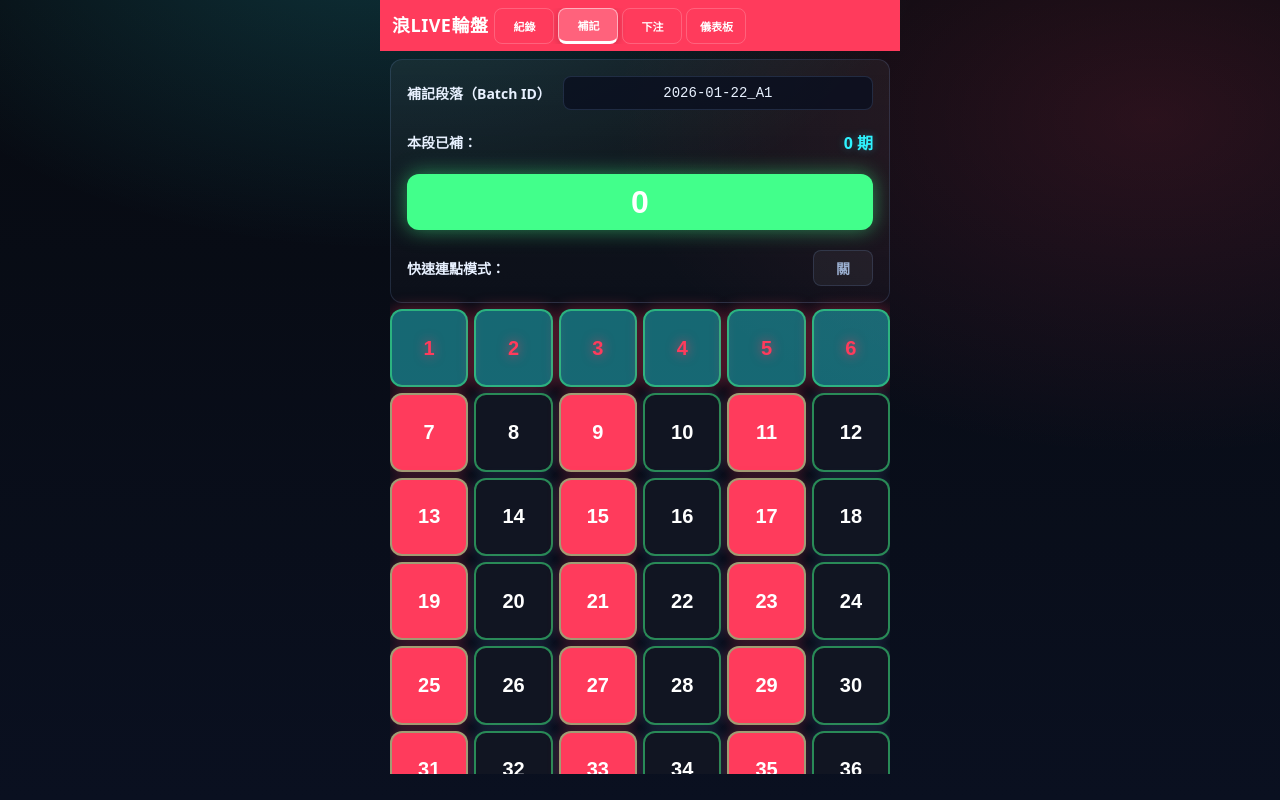
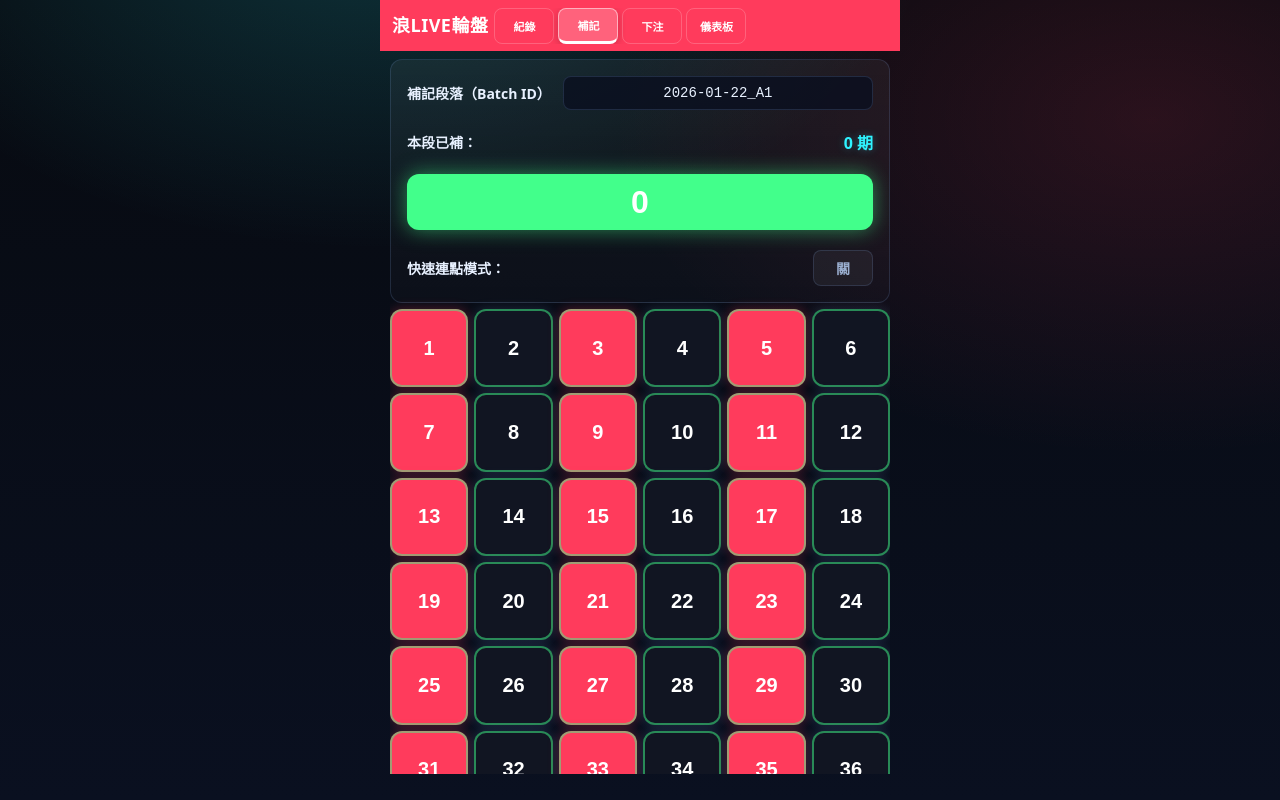
Before and after one commit to aley0221-cpu/langlive-roulette-pwa, a React (Vite) app: page / in a window 1280 px wide. Built offline with nearby package versions, Linux system fonts and the light colour scheme.

Commit message:
Update button styles: 0 button green background with white text, remove first row special styling (1-6 same as other rows)

```diff
--- a/src/App.css
+++ b/src/App.css
@@ -172,22 +172,14 @@ body{
   transition: all 0.15s;
 }
 
-/* 第一排（1-6）：藍色底色、紅色文字、紅色發光（優先級最高） */
-.btn-num.first-row{
-  background: rgba(47,243,255,.4) !important;
-  color: var(--red) !important;
-  text-shadow: 0 0 12px rgba(255,59,92,.8);
-  box-shadow: 0 0 16px rgba(255,59,92,.4);
-}
-
 /* 奇數（單）：紅色底色、白色文字 */
-.btn-num.odd:not(.first-row){
+.btn-num.odd{
   background: var(--red);
   box-shadow: 0 0 12px rgba(255,59,92,.3);
 }
 
 /* 偶數（雙）：黑色底色、白色文字 */
-.btn-num.even:not(.first-row){
+.btn-num.even{
   background: var(--black);
   box-shadow: 0 0 12px rgba(120,160,220,.2);
 }
@@ -248,9 +240,9 @@ body{
   transform: translateY(1px);
 }
 
-/* 0 按鈕：綠色發光邊框 */
+/* 0 按鈕：綠底白字 */
 .btn-action-zero{
-  background: rgba(66,255,139,.1);
+  background: var(--green);
   color: #ffffff;
   border-color: rgba(66,255,139,.6);
   box-shadow: 0 0 16px rgba(66,255,139,.4);
@@ -258,7 +250,6 @@ body{
 }
 .btn-action-zero:hover{
   box-shadow: 0 0 20px rgba(66,255,139,.6);
-  background: rgba(66,255,139,.2);
 }
 .btn-action-zero:active{
   transform: translateY(1px);
--- a/src/App.tsx
+++ b/src/App.tsx
@@ -336,11 +336,10 @@ export default function App() {
               <div className="pad-grid">
                 {grid.map((n) => {
                   const isOdd = n % 2 === 1;
-                  const isFirstRow = n <= 6;
                   return (
                     <button
                       key={n}
-                      className={`btn-num ${isOdd ? "odd" : "even"} ${isFirstRow ? "first-row" : ""}`}
+                      className={`btn-num ${isOdd ? "odd" : "even"}`}
                       onPointerDown={(e) => {
                         e.preventDefault();
                         handleNumButtonDown(n);
--- a/src/components/NumberPad.tsx
+++ b/src/components/NumberPad.tsx
@@ -64,11 +64,10 @@ export default function NumberPad({ onTap, fastMode = false }: NumberPadProps) {
         <div className="pad-grid">
           {grid.map((n) => {
             const isOdd = n % 2 === 1;
-            const isFirstRow = n <= 6;
             return (
               <button
                 key={n}
-                className={`btn-num ${isOdd ? "odd" : "even"} ${isFirstRow ? "first-row" : ""}`}
+                className={`btn-num ${isOdd ? "odd" : "even"}`}
                 onPointerDown={(e) => {
                   e.preventDefault();
                   handleNumButtonDown(n);
```
